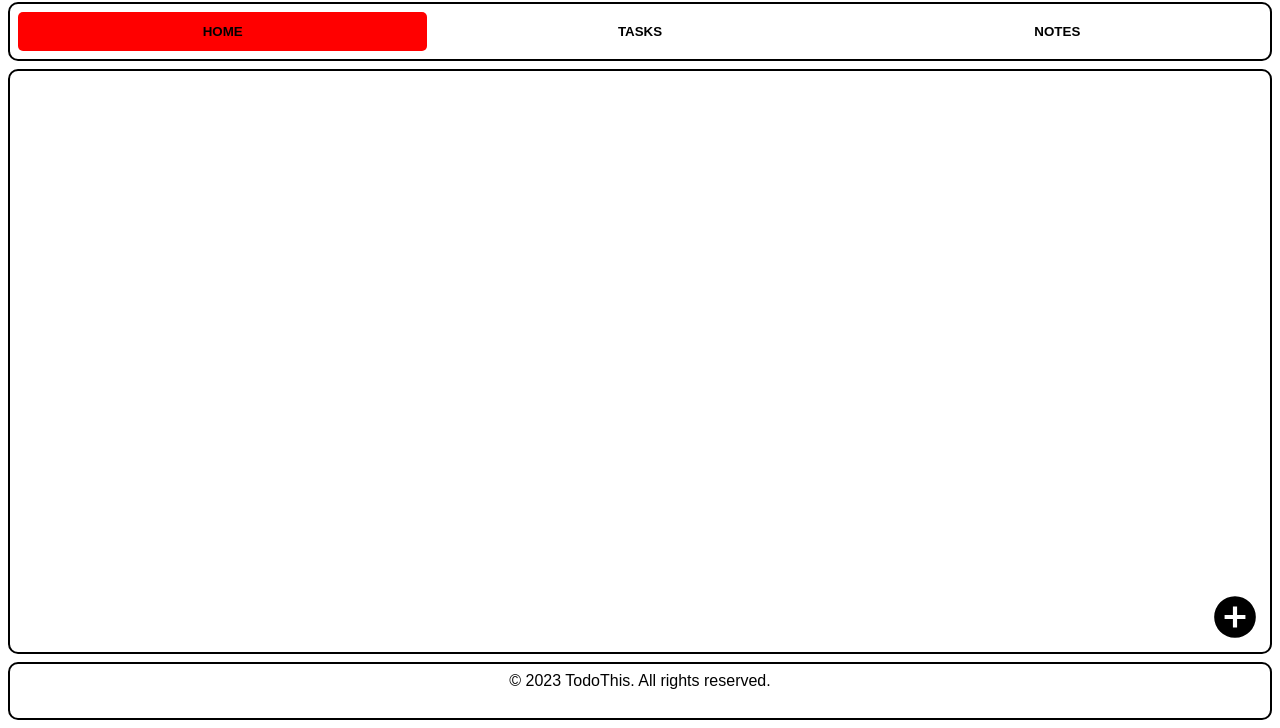
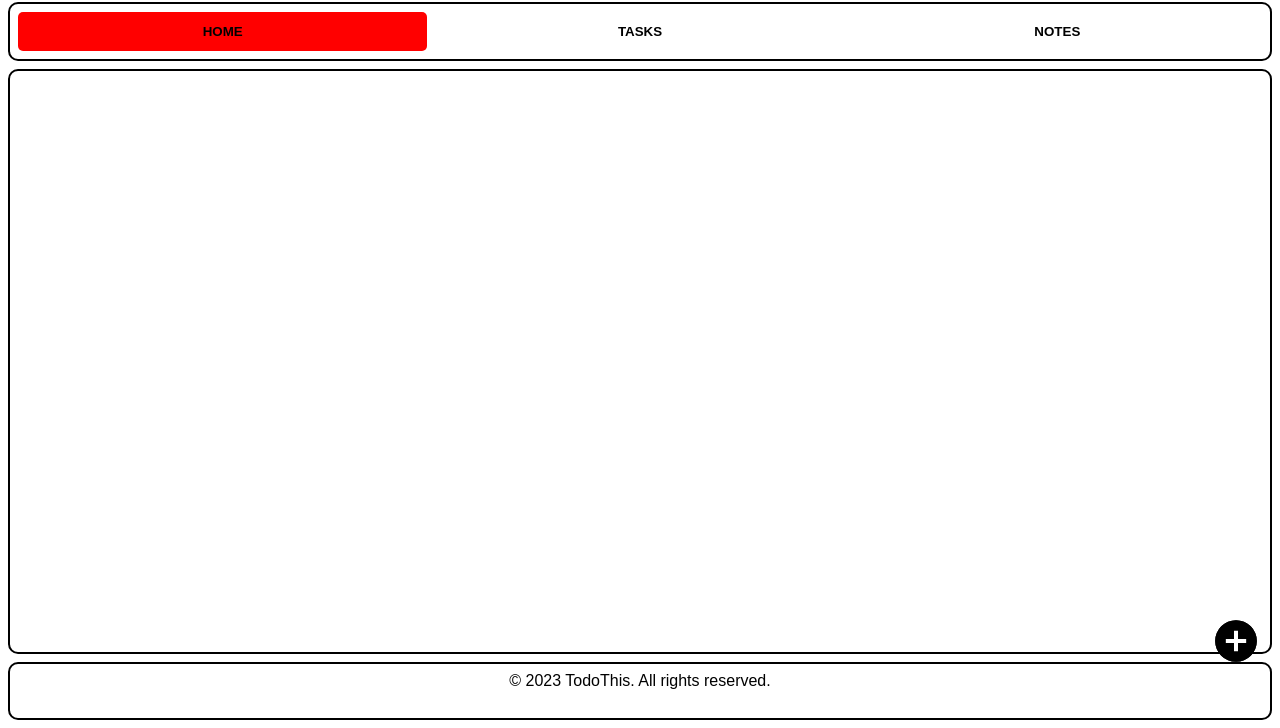
Before and after one commit to MrChae1/TodoList, a website built with webpack: page dist/index.html in a window 1280 px wide. Shown: the part 72-800 px from the top of the page. Built offline with nearby package versions, Linux system fonts and the light colour scheme.

Commit message:
Adjusting the style of plus Icon and scrollablewhen the tasks is more than fit to the tasks section

```diff
--- a/src/style/style.scss
+++ b/src/style/style.scss
@@ -55,10 +55,12 @@ aside{
     grid-area: 3/1/4/3;
     position: relative;
     padding: 0;
+    overflow: scroll;
 
     main{
         @include ContainerTag(flex);
         border: none;
+        overflow: scroll;
         section:nth-child(1){
             @include forHandW();
             display: block;
@@ -68,6 +70,7 @@ aside{
             display: none;
             grid-template-rows: repeat(auto-fill, minmax(50px, 1fr));
             gap: .5rem;
+
             .tasks-div{
                 @include ContainerTag(block);
                 padding: 0;
@@ -158,9 +161,9 @@ aside{
 
         .asideSVG{
             display: block;
-            position: absolute;
-            bottom: 10px;
-            right: 10px;
+            position: fixed;
+            bottom: 62px;
+            right: 19px;
             height: 50px;
             width: 50px;
             cursor: pointer;
```
